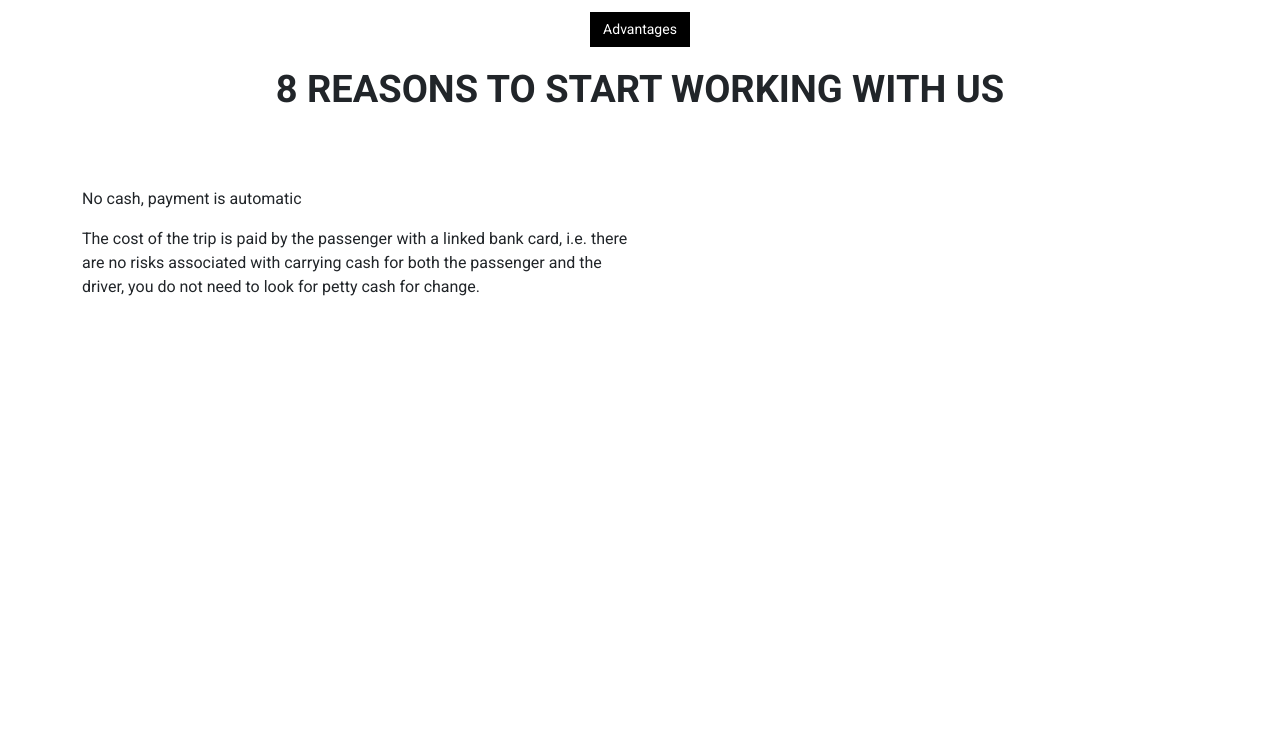
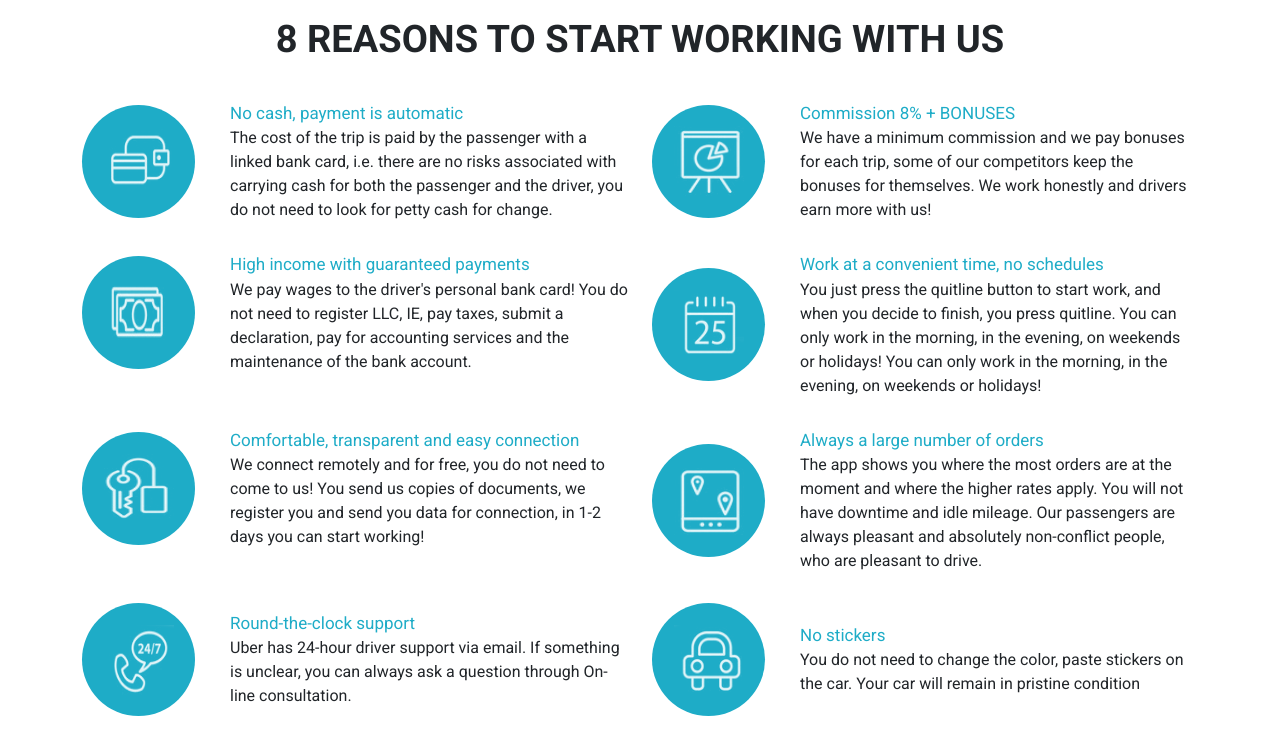
Before and after one commit to evtravnikova/uber, a website built with Parcel: page index.html in a window 1280 px wide. Shown: the part 758-1512 px from the top of the page. Built offline with nearby package versions, Linux system fonts and the light colour scheme.

Commit message:
Add Advantages block

```diff
--- a/css/main.css
+++ b/css/main.css
@@ -305,6 +305,7 @@ header a {
   height: 87px;
   background-color: rgba(0, 0, 0, .6);
   position: absolute;
+  top:50px;
   width: 100%;
 
 }
@@ -404,3 +405,35 @@ h1 {
   text-align: center;
   margin-top: 20px;
 }
+
+.reasons_block {
+  display: flex;
+  justify-content: center;
+  align-items: center;
+  margin-top: 30px;
+}
+
+.reasons_round {
+  display: flex;
+  justify-content: center;
+  align-items: center;
+  min-width: 113px;
+  min-height: 113px;
+  background-color: #1eacc7;
+  border-radius: 100%;
+}
+
+.reasons_round img {
+  width: 70px;
+  height: 70px;
+}
+
+.reason_subtitle {
+  font-weight: 400;
+  font-size: 17px;
+  color: #1EACC7;
+}
+
+.reasons_desc {
+  padding-left: 35px;
+}
--- a/index.html
+++ b/index.html
@@ -31,7 +31,7 @@
 
 <body>
 <header>
-  <nav>
+  <nav class="fixed-top">
     <div class="container">
       <ul class="menu d-flex justify-content-around">
         <li><a href="#" class="nav_item">Main</a></li>
@@ -83,7 +83,7 @@
         </div>
       </div>
     </div>
-          <button type="button" class="btn btn-primary promo_btn">Send a request</button>
+    <button type="button" class="btn btn-primary promo_btn">Send a request</button>
   </div>
 </section>
 
@@ -93,17 +93,123 @@
     <div class="advantages">Advantages</div>
 
     <div><h2 class="reasons_title">8 reasons to start working with us</h2></div>
+
     <div class="row">
 
-      <div class="col-md-6 reason_item">
-        <div class="icon"><img src="/img/reasons/1.png" alt=""></div>
-        <p class="reason_subtitle">No cash, payment is automatic</p>
-        <p class="reason_desc">The cost of the trip is paid by the passenger with a linked bank card, i.e. there are no risks associated with carrying cash for both the passenger and the driver, you do not need to look for petty cash for change.</p>
+      <div class="col-md-6">
+        <div class="reasons_block">
+          <div class="reasons_round">
+            <img src="/img/reasons/1.png" alt="reasons">
+          </div>
+          <div class="reasons_desc">
+            <div class="reason_subtitle">No cash, payment is automatic</div>
+            <div class="reason_text">The cost of the trip is paid by the passenger with a linked bank card, i.e. there
+              are
+              no risks associated with carrying cash for both the passenger and the driver, you do not need to look for
+              petty cash for change.
+            </div>
+          </div>
+        </div>
       </div>
-      <div class="col-md-6 reason_item">
-        <div class="icon"></div>
-        <p class="reason_subtitle"></p>
-        <p class="reason_desc"></p>
+
+      <div class="col-md-6">
+        <div class="reasons_block">
+          <div class="reasons_round">
+            <img src="/img/reasons/2.png" alt="reasons">
+          </div>
+          <div class="reasons_desc">
+            <div class="reason_subtitle">Commission 8% + BONUSES</div>
+            <div class="reason_text">We have a minimum commission and we pay bonuses for each trip, some of our
+              competitors keep the bonuses for themselves. We work honestly and drivers earn more with us!
+            </div>
+          </div>
+        </div>
+      </div>
+
+
+      <div class="col-md-6">
+        <div class="reasons_block">
+          <div class="reasons_round">
+            <img src="/img/reasons/3.png" alt="reasons">
+          </div>
+          <div class="reasons_desc">
+            <div class="reason_subtitle">High income with guaranteed payments</div>
+            <div class="reason_text">We pay wages to the driver's personal bank card! You do not need to register LLC,
+              IE, pay taxes, submit a declaration, pay for accounting services and the maintenance of the bank account.
+            </div>
+          </div>
+        </div>
+      </div>
+
+      <div class="col-md-6">
+        <div class="reasons_block">
+          <div class="reasons_round">
+            <img src="/img/reasons/4.png" alt="reasons">
+          </div>
+          <div class="reasons_desc">
+            <div class="reason_subtitle">Work at a convenient time, no schedules</div>
+            <div class="reason_text">You just press the quitline button to start work, and when you decide to finish,
+              you press quitline. You can only work in the morning, in the evening, on weekends or holidays!
+              You can only work in the morning, in the evening, on weekends or holidays!
+            </div>
+          </div>
+        </div>
+      </div>
+
+      <div class="col-md-6">
+        <div class="reasons_block">
+          <div class="reasons_round">
+            <img src="/img/reasons/5.png" alt="reasons">
+          </div>
+          <div class="reasons_desc">
+            <div class="reason_subtitle">Comfortable, transparent and easy connection</div>
+            <div class="reason_text">We connect remotely and for free, you do not need to come to us! You send us copies
+              of documents, we register you and send you data for connection, in 1-2 days you can start working!
+            </div>
+          </div>
+        </div>
+      </div>
+
+      <div class="col-md-6">
+        <div class="reasons_block">
+          <div class="reasons_round">
+            <img src="/img/reasons/6.png" alt="reasons">
+          </div>
+          <div class="reasons_desc">
+            <div class="reason_subtitle">Always a large number of orders</div>
+            <div class="reason_text">The app shows you where the most orders are at the moment and where the higher
+              rates apply. You will not have downtime and idle mileage. Our passengers are always pleasant and
+              absolutely non-conflict people, who are pleasant to drive.
+            </div>
+          </div>
+        </div>
+      </div>
+
+      <div class="col-md-6">
+        <div class="reasons_block">
+          <div class="reasons_round">
+            <img src="/img/reasons/7.png" alt="reasons">
+          </div>
+          <div class="reasons_desc">
+            <div class="reason_subtitle">Round-the-clock support</div>
+            <div class="reason_text">Uber has 24-hour driver support via email. If something is unclear, you can always
+              ask a question through On-line consultation.
+            </div>
+          </div>
+        </div>
+      </div>
+
+      <div class="col-md-6">
+        <div class="reasons_block">
+          <div class="reasons_round">
+            <img src="/img/reasons/8.png" alt="reasons">
+          </div>
+          <div class="reasons_desc">
+            <div class="reason_subtitle">No stickers</div>
+            <div class="reason_text">You do not need to change the color, paste stickers on the car. Your car will remain in pristine condition
+            </div>
+          </div>
+        </div>
       </div>
 
     </div>
```
